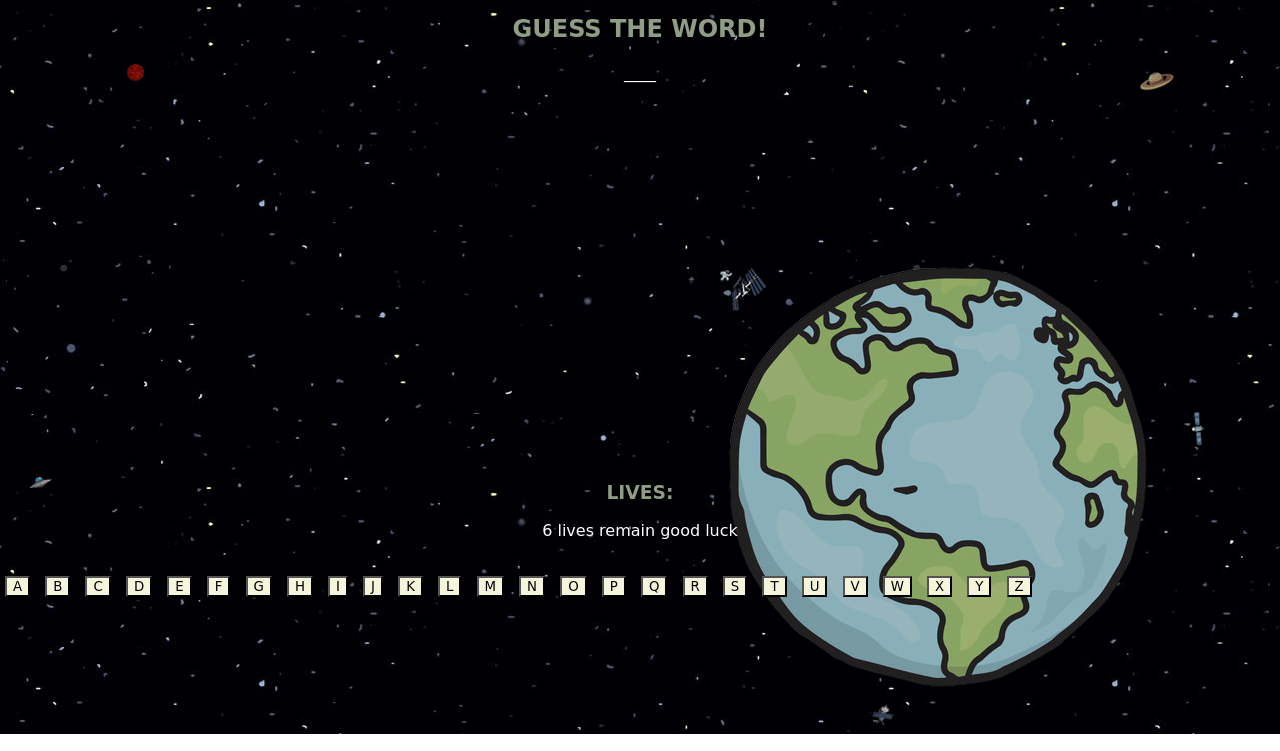
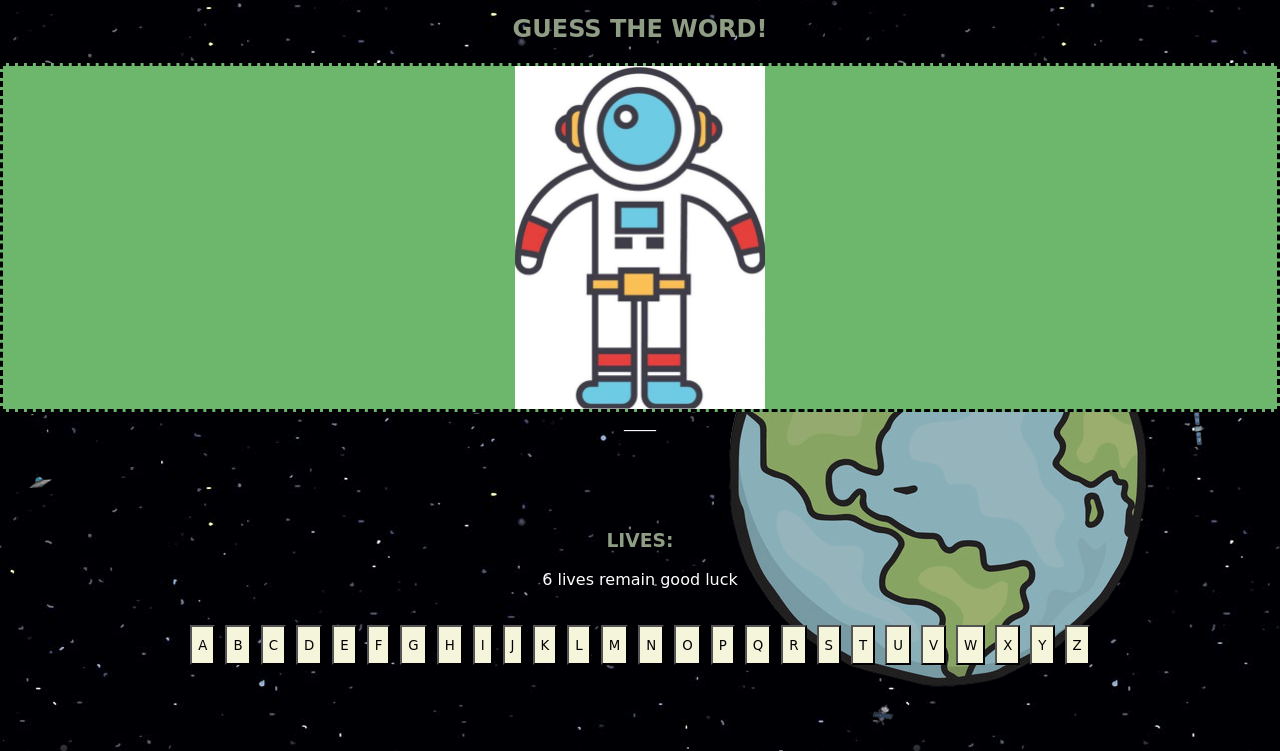
Before and after one commit to kelso-gh/spaceman, a plain HTML site: page index.html in a window 1280 px wide. Shown: the part 66-817 px from the top of the page. Drawn offline with Linux system fonts and the light colour scheme; a web font is replaced by a local one.

Commit message:
spaceman photo

```diff
--- a/css/styles.css
+++ b/css/styles.css
@@ -9,7 +9,7 @@ body {
 
 h1 {
     color: rgb(143,157,133);
-    text-align: center;
+    text-align:center;
 }
 
 h2 {
@@ -26,15 +26,17 @@ h3 {
     border: 1px solid #ff0000;
 } */
 
-/* .spacemanEl {
-    background-repeat: ;
-} */
-
-#key-container {
+.spacemanEl {
+    background-color:rgb(108, 183, 108);
+    border-style: dashed;
     display: flex;
     justify-content: center;
 }
 
+section {
+    display: flex;
+    justify-content: center;
+}
 
 button {
     background-color: beige;
@@ -47,9 +49,14 @@ button {
 }
 
 .right {
- background-color: yellow;
+ background-color: rgb(108, 183, 108);
 }
 
 .wrong {
-background-color: maroon;
+background-color: rgb(74, 58, 58);
 }
+
+img {
+    width: 250px;
+    height: auto;
+}
--- a/index.html
+++ b/index.html
@@ -16,11 +16,11 @@
     <div class="stage">
         <h2>GUESS THE WORD!</h2>
         <h2 class="message"></h2>
-        <div class="spacemanEl"></div>
-        <div id="playerGuess" style="height:400px;color:white;text-align: center;"></div>
+        <div class="spacemanEl"><img src="spaceman/spaceman-0.jpg"></div>
+        <div id="playerGuess" style="height:100px;color:white;text-align: center;"></div>
         <h3>LIVES:</h3>
         <div id="lives" style="height:50px;color:white;text-align: center;"></div>
-        <section>
+        <section style="height:50px;">
             <button>A</button>
             <button>B</button>
             <button>C</button>
--- a/js/main.js
+++ b/js/main.js
@@ -55,20 +55,19 @@ function renderMessage() {
     if (gameStatus === 'W') {
         msg.textContent = `Congradulations you won!`;
     } else if (gameStatus === 'L') {
-        msg.innerHTML = `You're out in space! The answer was ${randomWord.join('')}`;
+        msg.textContent = `You're out in space! The answer was ${randomWord.join('')}`;
     } else {
         livesEl.textContent = `${maxWrong - wrongGuesses.length} lives remain good luck`;
     }
 }
 
 function renderBtn() {
-    parentEl.forEach(function(btn){
+    parentEl.forEach(function (btn) {
         const ltr = btn.textContent;
-        //if wrongGuesses includes ltr add classname of wrong
         if (wrongGuesses.includes(ltr)) {
             btn.className = 'wrong';
         } else if (guess.includes(ltr)) {
-        btn.ClassName = 'right';
+            btn.className = 'right';
         } else {
             btn.className = '';
         }
@@ -78,32 +77,28 @@ function renderBtn() {
 
 function handleMove(event) {
     const ltr = event.target.textContent;
-    console.log(ltr);
-    console.log(guess);
+    // console.log(ltr);
+    // console.log(guess);
     if (
         gameStatus ||
-        //guard
         !parentEl.includes(event.target) ||
         wrongGuesses.includes(ltr) ||
         guess.includes(ltr)
     ) return;
 
     if (randomWord.includes(ltr)) {
-        //if guess is correct
-        randomWord.forEach(function(char, idx) {
+        randomWord.forEach(function (char, idx) {
             if (char === ltr) guess[idx] = ltr
         });
     } else {
         wrongGuesses.push(ltr)
     }
-    gameStatus = getGameStatus;
+    gameStatus = getGameStatus();
     render();
 }
 
-//Minion robot that checks the game status
 function getGameStatus() {
     if (!guess.includes('_')) return 'W';
-    //If wrongGuesses.length is > maxWrongGuesses
     if (wrongGuesses.length > maxWrong) return 'L';
     return null;
 }
```
Also changed, not shown: Spaceman/spaceman-filmstrip.jpg (deleted), spaceman/spaceman-0.jpg (added), spaceman/spaceman-1.jpg (added), spaceman/spaceman-2.jpg (added), spaceman/spaceman-3.jpg (added), spaceman/spaceman-4.jpg (added), spaceman/spaceman-5.jpg (added), spaceman/spaceman-6.jpg (added). Lines whose indentation alone changed are shown as unchanged.
